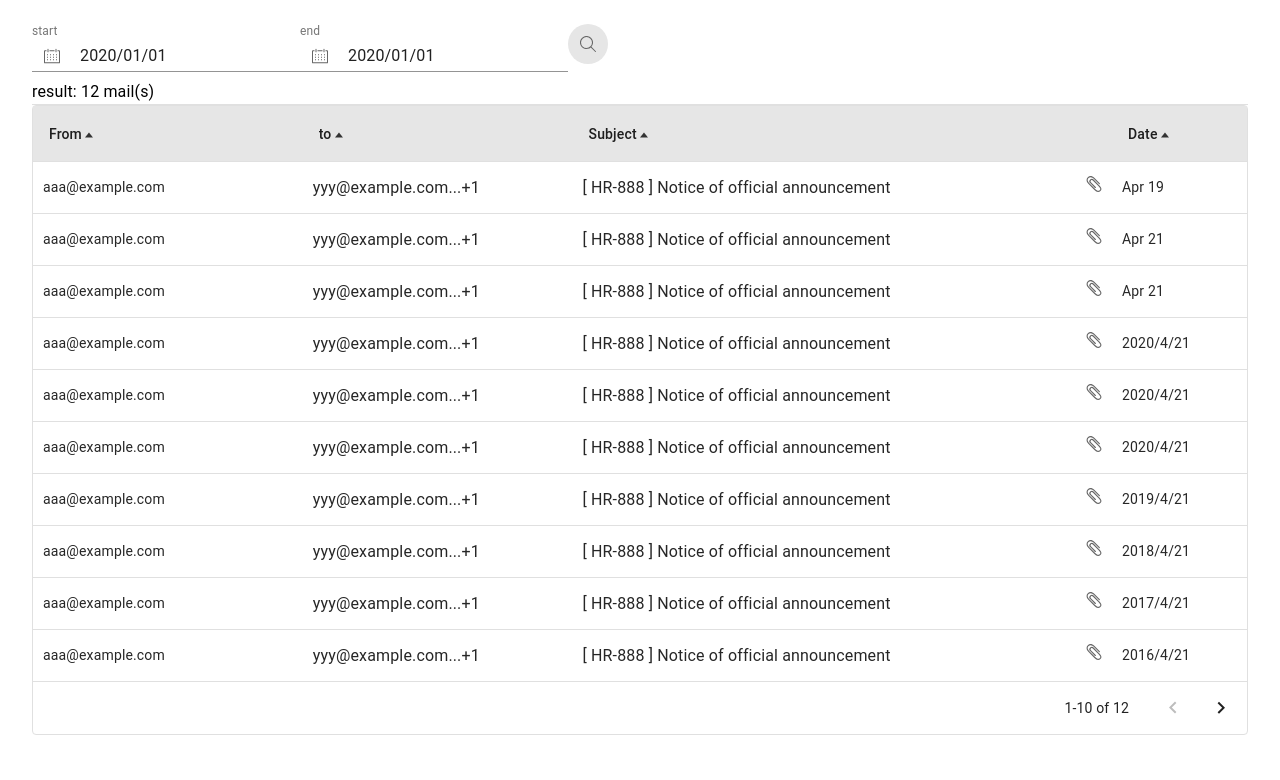
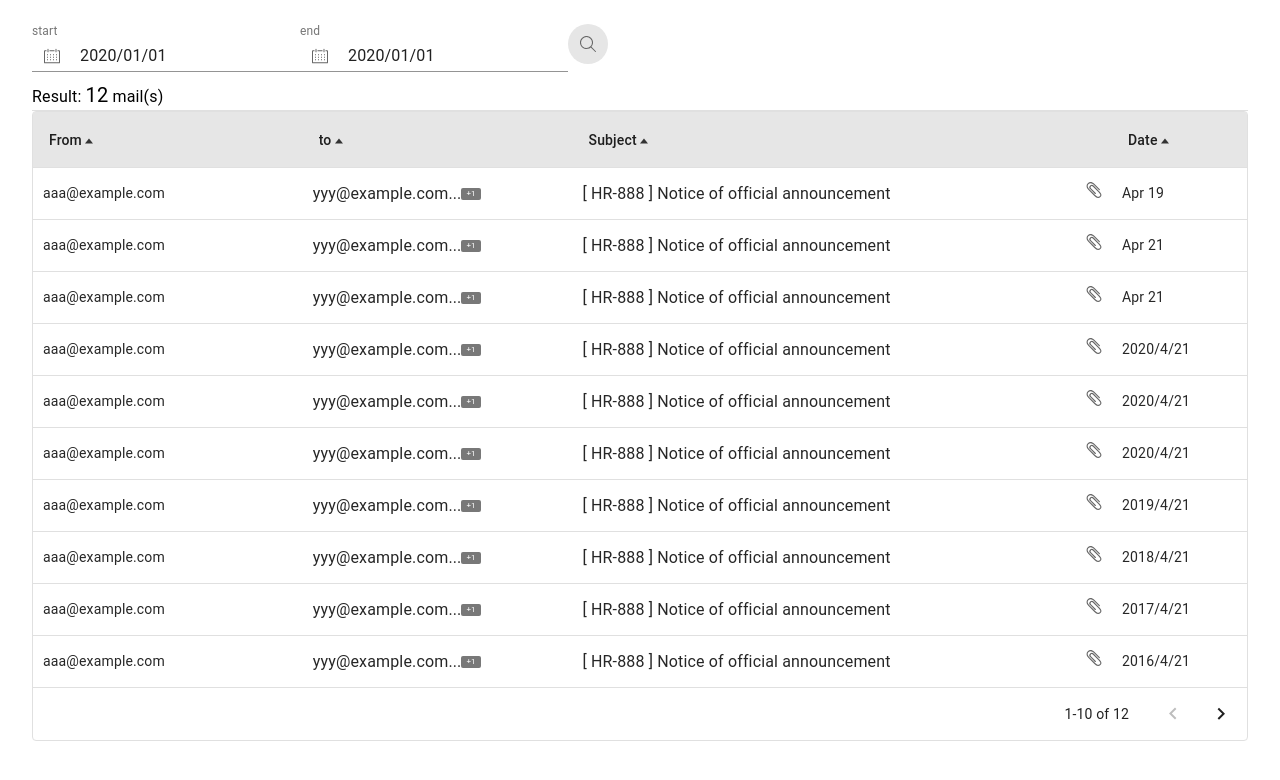
Before and after one commit to four-leaf-4/hennge-challenge, a React app: page / in a window 1280 px wide. Shown: the top 780 px of the page. Built offline with nearby package versions, Linux system fonts and the light colour scheme; data requests are answered from the project's data file.

Commit message:
CSSSS編集

```diff
--- a/src/components/mailList.js
+++ b/src/components/mailList.js
@@ -4,6 +4,7 @@
 import { DataGrid } from '@material-ui/data-grid';
 import { useStyles } from '../styles/useStyles';
 import { MailsContext } from '../context/';
+import { colors } from '../styles/useStyles';
 
 export const MailList = () => {
   const classes = useStyles();
@@ -27,7 +28,17 @@
             <>
               <Typography>{params.value[0]}</Typography>
               <Typography>...</Typography>
-              <Typography>+{params.value.length - 1}</Typography>
+              <Typography
+                style={{
+                  fontSize: '0.5rem',
+                  backgroundColor: colors.darkgrey,
+                  color: '#fff',
+                  padding: '0 5px',
+                  borderRadius: '2px',
+                }}
+              >
+                +{params.value.length - 1}
+              </Typography>
             </>
           );
         } else {
--- a/src/components/resultDisplay.js
+++ b/src/components/resultDisplay.js
@@ -8,7 +8,10 @@
   const mailcounts = mails ? mails.length : 0;
   return (
     <>
-      <Typography>result: {mailcounts} mail(s)</Typography>
+      <Typography>
+        Result: <span style={{ fontSize: '1.25rem' }}>{mailcounts}</span>{' '}
+        mail(s)
+      </Typography>
       <Divider />
     </>
   );
--- a/src/styles/useStyles.js
+++ b/src/styles/useStyles.js
@@ -1,7 +1,8 @@
 import { makeStyles } from '@material-ui/core/styles';
 
-const colors = {
+export const colors = {
   lightgrey: '#e6e6e6',
+  darkgrey: 'rgb(120 120 120)',
 };
 
 function customCheckbox(theme) {
```
